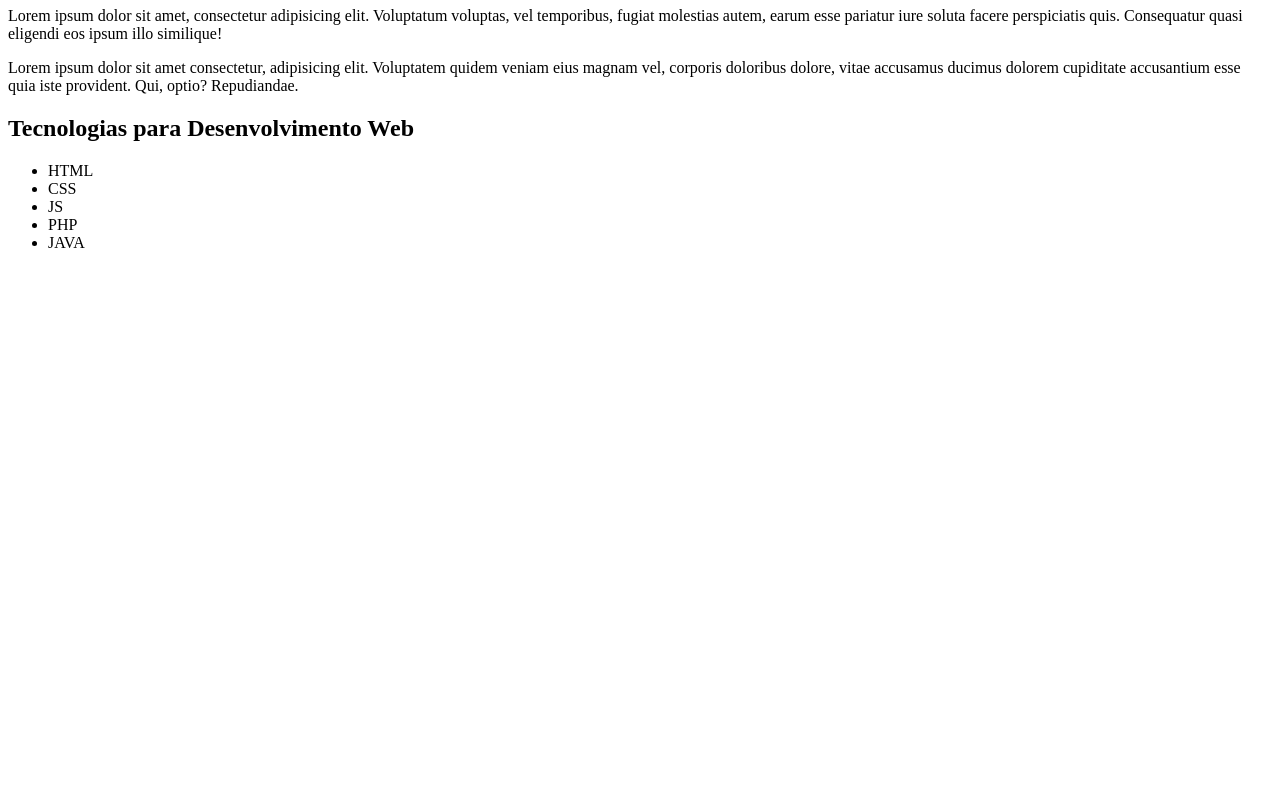
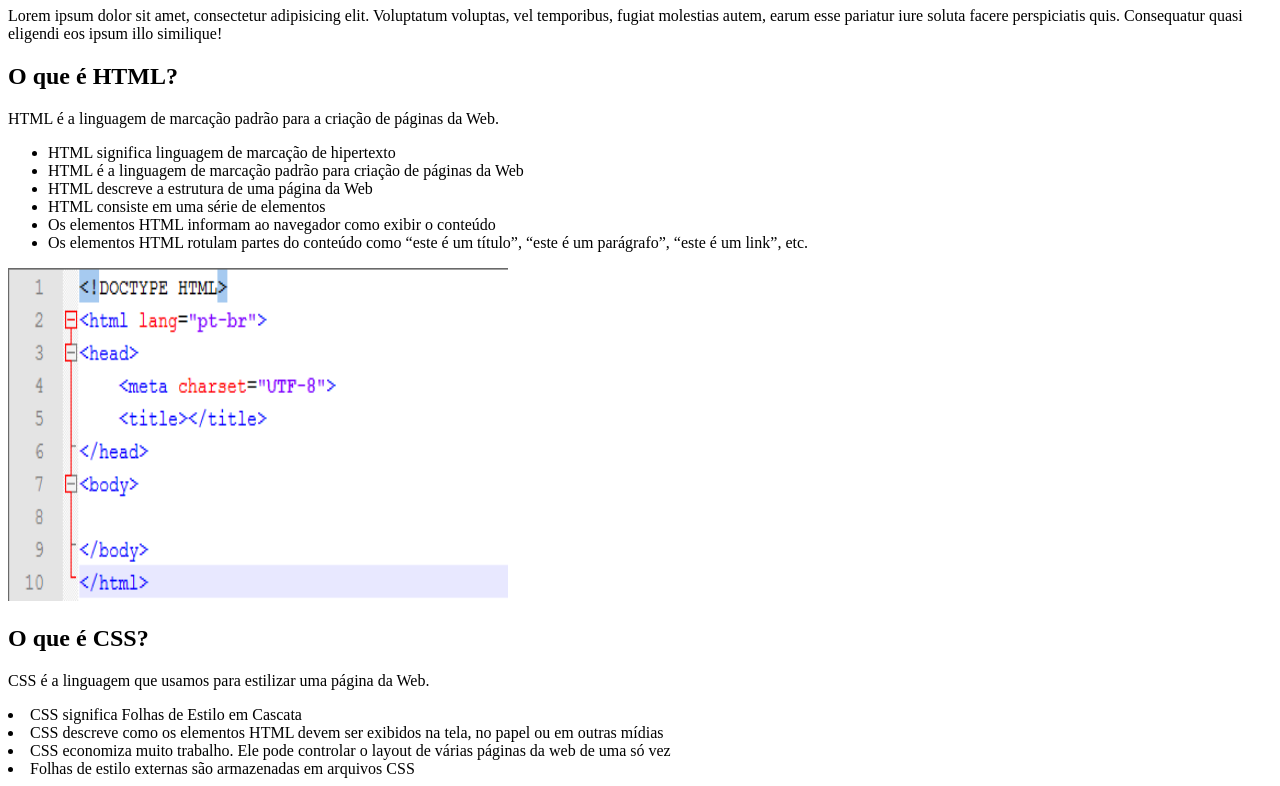
Before and after one commit to evellynfurtad0/Meuprimeirosite, a plain HTML site: page index.html in a window 1280 px wide. Shown: the part 73-859 px from the top of the page. Before the commit the page ends 800 px from the top, so only its background shows below. Drawn offline with Linux system fonts and the light colour scheme.

Commit message:
Alterou index e adicionou pasta img

```diff
--- a/index.html
+++ b/index.html
@@ -7,22 +7,28 @@
     <title>Meu Primeiro Site</title>
 </head>
 <body>
-    <h1>HTML</h1>
+    <h1>Desenvolviimento Web</h1>
     <p>
         Lorem ipsum dolor sit amet, consectetur adipisicing elit. Voluptatum voluptas, vel temporibus, fugiat molestias autem, earum esse pariatur iure soluta facere perspiciatis quis. Consequatur quasi eligendi eos ipsum illo similique!
     </p>
-     <p>
-        Lorem ipsum dolor sit amet consectetur, adipisicing elit. Voluptatem quidem veniam eius magnam vel, corporis doloribus dolore, vitae accusamus ducimus dolorem cupiditate accusantium esse quia iste provident. Qui, optio? Repudiandae.
-     </p>
-     <h2>Tecnologias para Desenvolvimento Web</h2>
+
+     <h2>O que é HTML?</h2>
+     <p>HTML é a linguagem de marcação padrão para a criação de páginas da Web.</p>
      <ul>
-        <li>HTML</li>
-        <li>CSS</li>
-        <li>JS</li>
-        <li>PHP</li>
-        <li>JAVA</li>
+        <li>HTML significa linguagem de marcação de hipertexto</li>
+        <li>HTML é a linguagem de marcação padrão para criação de páginas da Web</li>
+        <li>HTML descreve a estrutura de uma página da Web</li>
+        <li>HTML consiste em uma série de elementos</li>
+        <li>Os elementos HTML informam ao navegador como exibir o conteúdo</li>
+        <li>Os elementos HTML rotulam partes do conteúdo como “este é um título”, “este é um parágrafo”, “este é um link”, etc.</li>
      </ul>
-
+     <img src="img/estrutura.png" alt="Desenho da Estrutura do HTML" width="500" height="333">
+     <h2>O que é CSS?</h2>
+     <p>CSS é a linguagem que usamos para estilizar uma página da Web.</p>
+    <li>CSS significa Folhas de Estilo em Cascata</li>
+    <li>CSS descreve como os elementos HTML devem ser exibidos na tela, no papel ou em outras mídias</li>
+    <li>CSS economiza muito trabalho. Ele pode controlar o layout de várias páginas da web de uma só vez</li>
+    <li>Folhas de estilo externas são armazenadas em arquivos CSS</li>
 
 </body>
 </html>
```
Also changed, not shown: img/estrutura.png (added), 1 other file.
